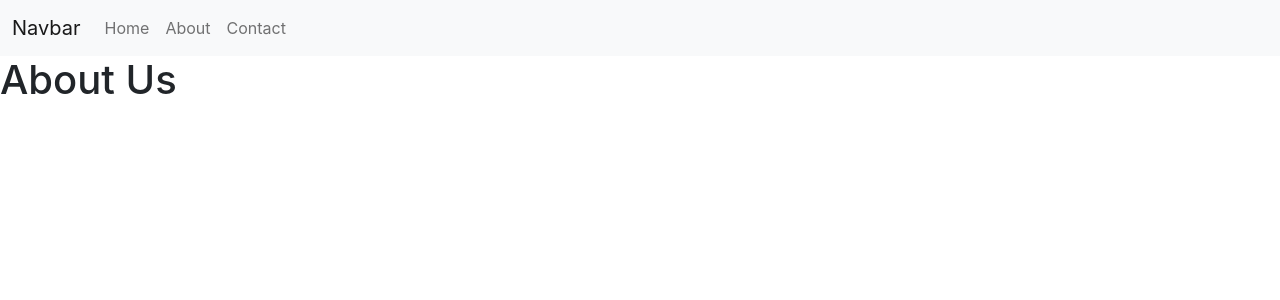
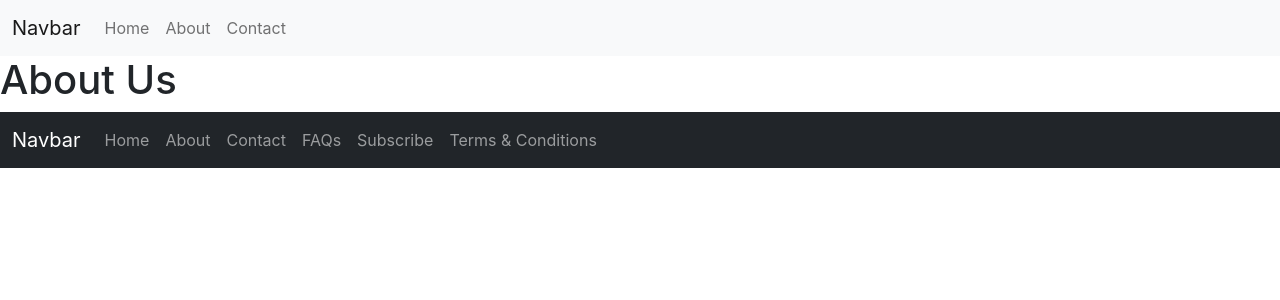
Before and after one commit to danyentezari/frontend-may2021, a React (Create React App) app: page /about in a window 1280 px wide. Shown: the top 300 px of the page. Built offline with nearby package versions, Linux system fonts and the light colour scheme.

Commit message:
Created LayoutRoute.

```diff
--- a/src/AboutScreen.js
+++ b/src/AboutScreen.js
@@ -1,26 +1,8 @@
 import React from 'react';
-import NavBar from './NavBar';
-
-let headerLinks = [
-    {label: 'Home', path: '/'},
-    {label: 'About', path: '/about'},
-    {label: 'Contact', path: '/contact'},
-  ]
-
-
-let footerLinks = [
-    {label: 'Home', path: '/'},
-    {label: 'About', path: '/about'},
-    {label: 'Contact', path: '/contact'},
-    {label: 'FAQs', path:'/faqs'},
-    {label: 'Subscribe', path: '/subscribe'},
-    {label: 'Terms & Conditions', path: '/terms-and-conditions'}
-  ]
 
 function AboutScreen() {
     return (
         <div>
-            <NavBar theme="light" links={headerLinks} />
             <h1>About Us</h1>
         </div>
     )
--- a/src/App.js
+++ b/src/App.js
@@ -2,13 +2,14 @@ import React from 'react';
 import { BrowserRouter, Route, Switch } from 'react-router-dom';
 import MainScreen from './MainScreen';
 import AboutScreen from './AboutScreen';
+import LayoutRoute from "./LayoutRoute";
 
 function App() {
     return(
         <BrowserRouter>
             <Switch>
-                <Route path="/" exact={true} component={MainScreen} />
-                <Route path="/about" exact={true} component={AboutScreen} />
+                <LayoutRoute path="/" exact={true} component={MainScreen} />
+                <LayoutRoute path="/about" exact={true} component={AboutScreen} />
             </Switch>
         </BrowserRouter>
     )
--- /dev/null
+++ b/src/LayoutRoute.js
@@ -0,0 +1,30 @@
+import React from 'react';
+import { Route } from 'react-router-dom';
+import NavBar from './NavBar';
+
+let headerLinks = [
+    {label: 'Home', path: '/'},
+    {label: 'About', path: '/about'},
+    {label: 'Contact', path: '/contact'},
+]
+
+let footerLinks = [
+    {label: 'Home', path: '/'},
+    {label: 'About', path: '/about'},
+    {label: 'Contact', path: '/contact'},
+    {label: 'FAQs', path:'/faqs'},
+    {label: 'Subscribe', path: '/subscribe'},
+    {label: 'Terms & Conditions', path: '/terms-and-conditions'}
+]
+
+function LayoutRoute(props) {
+    return (
+        <div>
+            <NavBar links={headerLinks} theme="light" />
+            <Route path={props.path} exact={props.exact} component={props.component} />
+            <NavBar links={footerLinks} theme="dark" />
+        </div>
+    )
+}
+
+export default LayoutRoute;
--- a/src/MainScreen.js
+++ b/src/MainScreen.js
@@ -1,32 +1,13 @@
 import React from 'react';
 import './App.css';
-import NavBar from './NavBar';
 import Card from './Card';
 import Carousel from './Carousel';
-
-let headerLinks = [
-  {label: 'Home', path: '/'},
-  {label: 'About', path: '/about'},
-  {label: 'Contact', path: '/contact'},
-]
-
-let footerLinks = [
-  {label: 'Home', path: '/'},
-  {label: 'About', path: '/about'},
-  {label: 'Contact', path: '/contact'},
-  {label: 'FAQs', path:'/faqs'},
-  {label: 'Subscribe', path: '/subscribe'},
-  {label: 'Terms & Conditions', path: '/terms-and-conditions'}
-]
 
 
 function MainScreen() {
 
   return (
     <div>
-
-      <NavBar links={headerLinks} theme="light" />
-
       <Carousel />
 
       <div
@@ -64,11 +45,7 @@ function MainScreen() {
             </div>
           </div>
         </div>
-
       </div>
-
-      <NavBar links={footerLinks} theme="dark" />
-
     </div>
   );
 }
```
